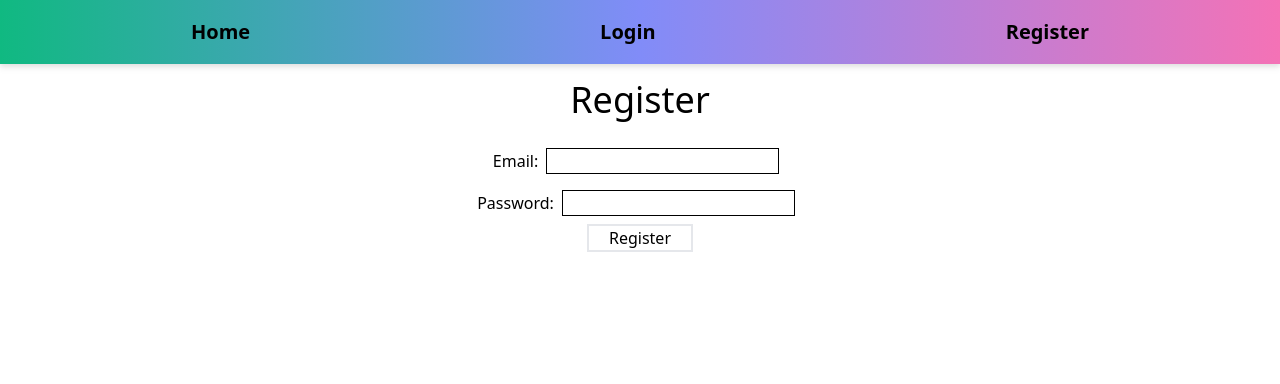
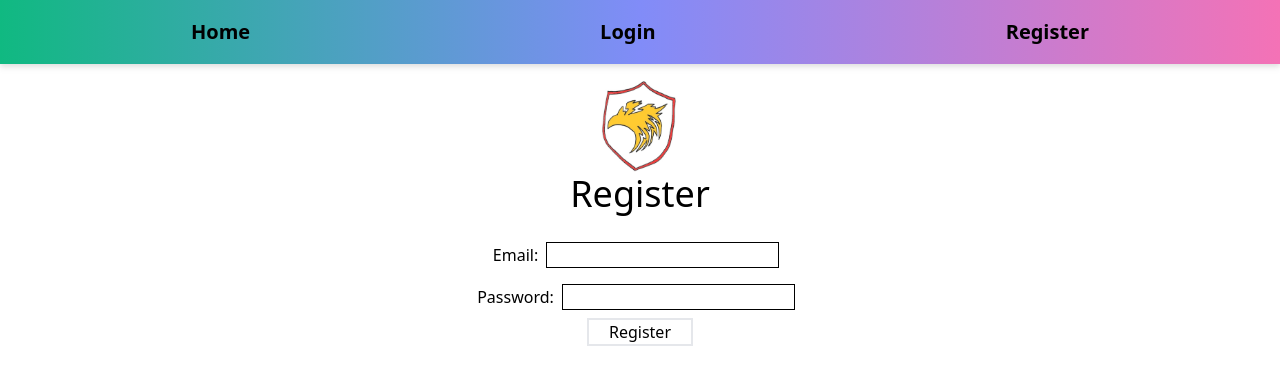
Before and after one commit to siruislybro/JourneyCraft, a Next.js app in the folder journey-craft/: page /register in a window 1280 px wide. Shown: the top 384 px of the page. Built offline with nearby package versions, Linux system fonts and the light colour scheme.

Commit message:
added eagle

```diff
--- a/journey-craft/pages/login.tsx
+++ b/journey-craft/pages/login.tsx
@@ -2,6 +2,8 @@ import { useState, useEffect } from 'react';
 import { signInWithEmailAndPassword} from 'firebase/auth';
 import { auth } from '../firebase';
 import Layout from '@/components/layout';
+import Image from 'next/image';
+import ImageLogo from '../assets/LightningEagle.jpg';
 
 function Login() {
   const [email, setEmail] = useState('');
@@ -27,6 +29,9 @@ function Login() {
   return (
     <Layout>
       <div>
+        <div className='flex flex-col justify-center items-center'>
+          <Image src={ImageLogo} alt={'Journey Craft'} width={80} height={80}/>
+        </div>
         <h2 className='text-4xl text-center mb-5'>Login</h2>
         <form className='flex flex-col justify-center items-center'>
           <div className='my-2'>
--- a/journey-craft/pages/register.tsx
+++ b/journey-craft/pages/register.tsx
@@ -2,6 +2,8 @@ import { useState } from 'react';
 import { createUserWithEmailAndPassword} from 'firebase/auth';
 import { auth } from '../firebase';
 import Layout from '@/components/layout';
+import Image from 'next/image';
+import ImageLogo from '../assets/LightningEagle.jpg';
 
 function Register() {
   const [email, setEmail] = useState('');
@@ -21,6 +23,9 @@ function Register() {
   return (
     <Layout>
     <div>
+      <div className='flex flex-col justify-center items-center'>
+        <Image src={ImageLogo} alt={'Journey Craft'} width={80} height={80}/>
+      </div>
       <h2 className='text-4xl text-center mb-5'>Register</h2>
       <form className='flex justify-center items-center flex-col'>
         <div className='my-2'>
```
